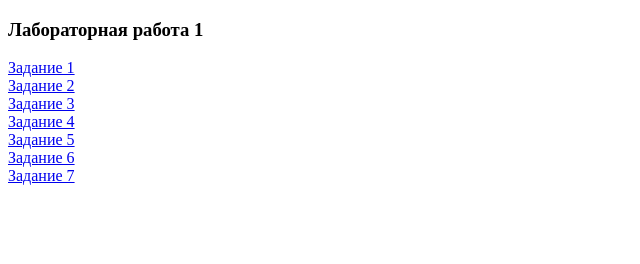
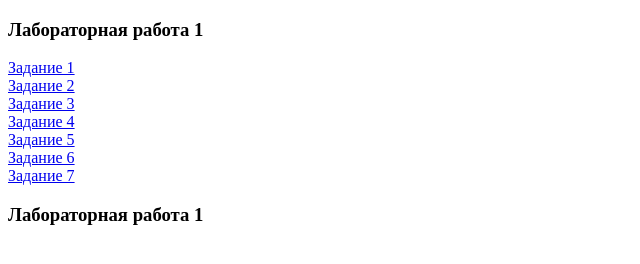
Before and after one commit to emil-khamatnurov/Web-technologies, a plain HTML site: page index.html in a window 1280 px wide. Shown: the whole page, without its empty margins (0-640 px from the left). Drawn offline with Linux system fonts and the light colour scheme.

Commit message:
При отчете
Внес изменения в файл при формировании отчета

```diff
--- a/index.html
+++ b/index.html
@@ -13,5 +13,7 @@
 <a href="Ex5.html">Задание 5</a> <br>
 <a href="Ex6.html">Задание 6</a> <br>
 <a href="Ex7.html">Задание 7</a> <br>
+
+<h3>Лабораторная работа 1</h3>
 </body>
 </html>
```
Also changed, not shown: Ex3.html (+0 -1 lines), 2 other files.
